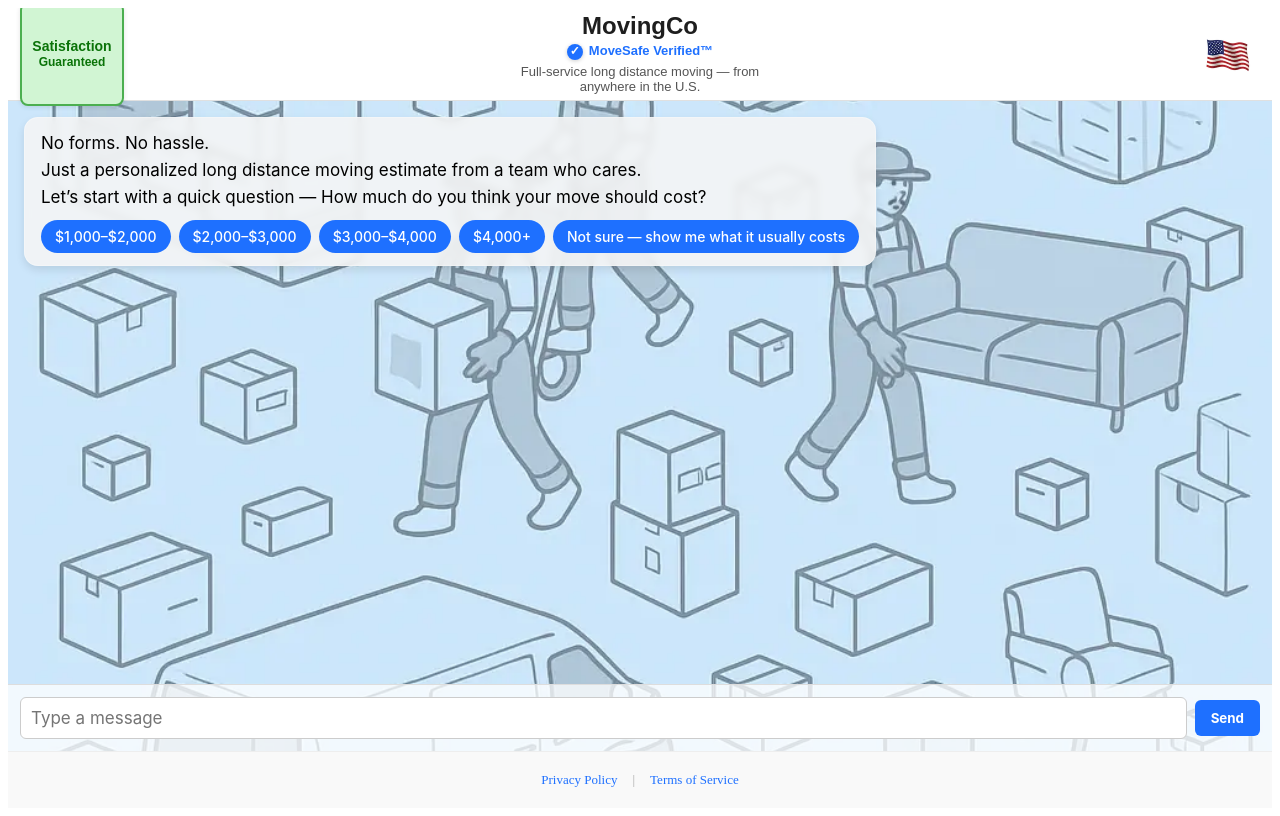
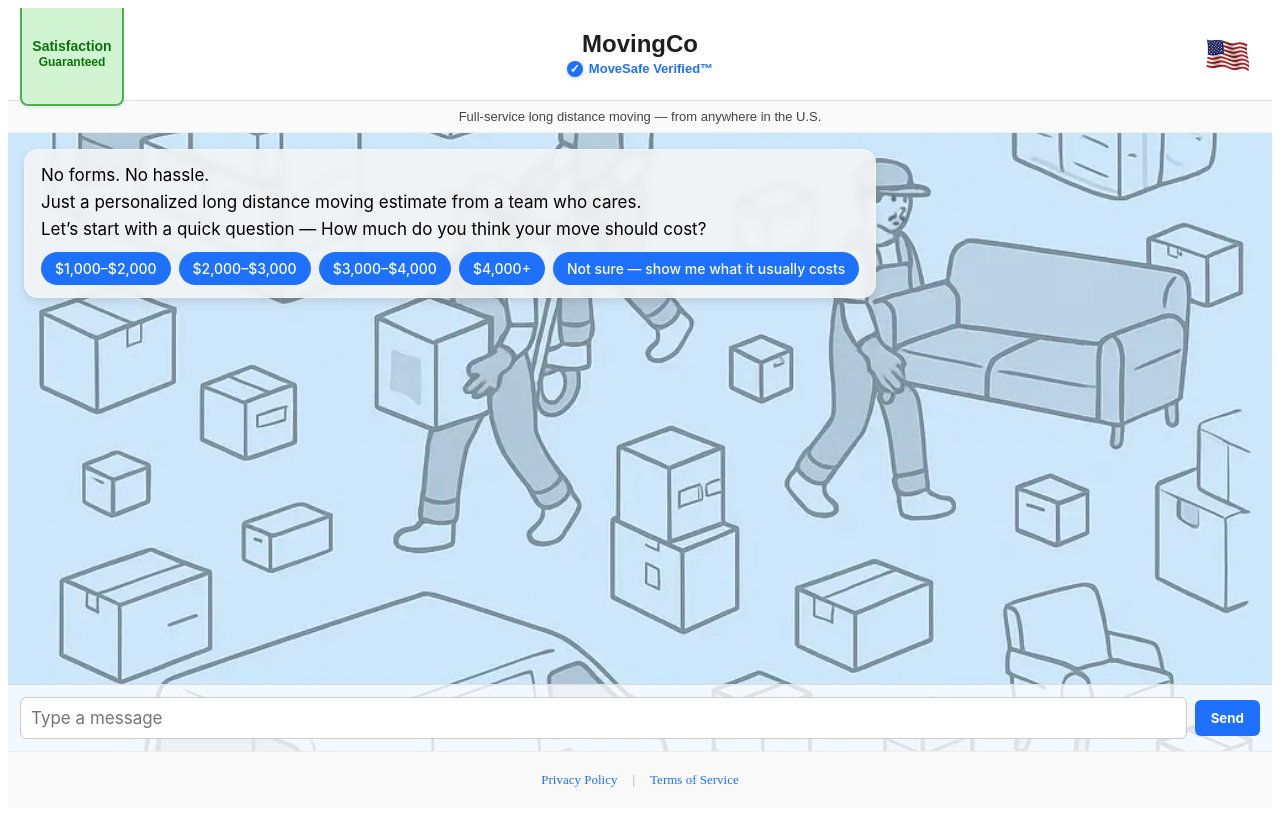
Before and after one commit to Trent2000Steel/V2, a Next.js app: page / in a window 1280 px wide. Built offline with nearby package versions, Linux system fonts and the light colour scheme.

Commit message:
Update Header.js

```diff
--- a/components/Header.js
+++ b/components/Header.js
@@ -1,5 +1,6 @@
 export default function Header() {
   return (
+    <>
       <header style={styles.header}>
         <div className="moneyBackBox" style={styles.guarantee}>
           <div style={styles.guaranteeMain}>Satisfaction</div>
@@ -9,14 +10,8 @@ export default function Header() {
         <div style={styles.centerWrap}>
           <div style={styles.titleWrap}>
             <h1 style={styles.logo}>MovingCo</h1>
-          <div style={styles.taglineWrap}>
             <div style={styles.tagline}>
-              <span style={styles.badge}>✓</span>
-              <span>MoveSafe Verified™</span>
-            </div>
-            <div style={styles.subtext}>
-              Full-service long distance moving — from anywhere in the U.S.
-            </div>
+              <span style={styles.badge}>✓</span> MoveSafe Verified™
             </div>
           </div>
         </div>
@@ -43,6 +38,12 @@ export default function Header() {
           }
         `}</style>
       </header>
+
+      {/* Trust line below the header */}
+      <div style={styles.trustLine}>
+        Full-service long distance moving — from anywhere in the U.S.
+      </div>
+    </>
   );
 }
 
@@ -71,12 +72,6 @@ const styles = {
     alignItems: 'center',
     lineHeight: 1.1,
   },
-  taglineWrap: {
-    display: 'flex',
-    flexDirection: 'column',
-    alignItems: 'center',
-    marginTop: '4px',
-  },
   logo: {
     fontSize: '24px',
     fontWeight: 800,
@@ -86,23 +81,14 @@ const styles = {
     userSelect: 'none',
   },
   tagline: {
+    fontSize: '13px',
+    fontWeight: 600,
+    color: '#1e70ff',
+    marginTop: '4px',
     display: 'flex',
     alignItems: 'center',
     gap: '6px',
-    fontSize: '13px',
-    fontWeight: 600,
-    color: '#1e70ff',
     fontFamily: 'sans-serif',
-  },
-  subtext: {
-    fontSize: '13px',
-    fontWeight: 500,
-    color: '#555',
-    marginTop: '4px',
-    fontFamily: 'sans-serif',
-    textAlign: 'center',
-    maxWidth: '280px',
-    lineHeight: '1.2',
   },
   badge: {
     backgroundColor: '#1e70ff',
@@ -152,4 +138,14 @@ const styles = {
     lineHeight: '1.1',
     textAlign: 'center',
   },
+  trustLine: {
+    fontSize: '13px',
+    fontWeight: 500,
+    color: '#444',
+    textAlign: 'center',
+    padding: '8px 16px',
+    fontFamily: 'sans-serif',
+    borderBottom: '1px solid #eee',
+    backgroundColor: '#fafafa',
+  },
 };
```
Lines whose indentation alone changed are shown as unchanged.
